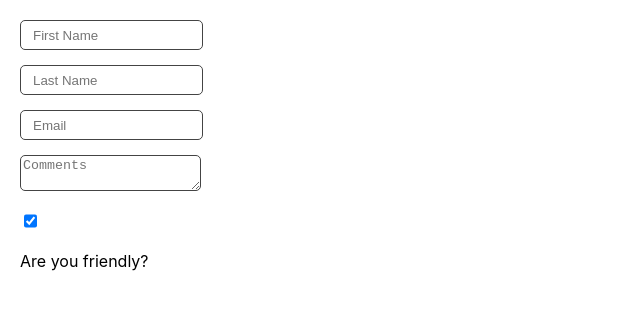
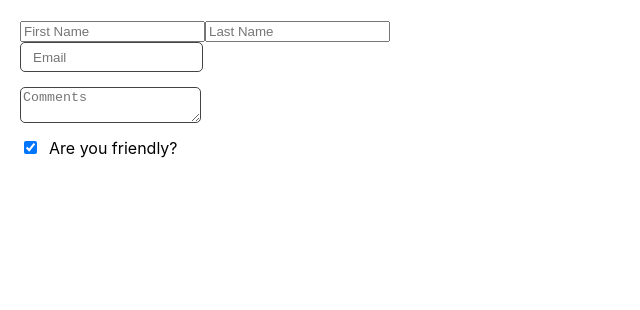
Before and after one commit to tanimaraeliassantos/form-react, a React (Create React App) app: page / in a window 1280 px wide. Shown: the top 310 px of the page, without its empty margins (0-640 px from the left). Built offline with nearby package versions, Linux system fonts and the light colour scheme.

Commit message:
Update App.css

```diff
--- a/src/App.css
+++ b/src/App.css
@@ -7,7 +7,8 @@ body {
   padding: 20px;
 }
 
-input {
+input [type="text"],
+input[type="email"] {
   margin-bottom: 15px;
   height: 30px;
   text-indent: 10px;
@@ -15,7 +16,8 @@ input {
   border-radius: 5px;
   display: block;
 }
-input[type="checkbox"] {
+input[type="checkbox"],
+input[type="radio"] {
   margin-right: 0.75rem;
 }
 
```
